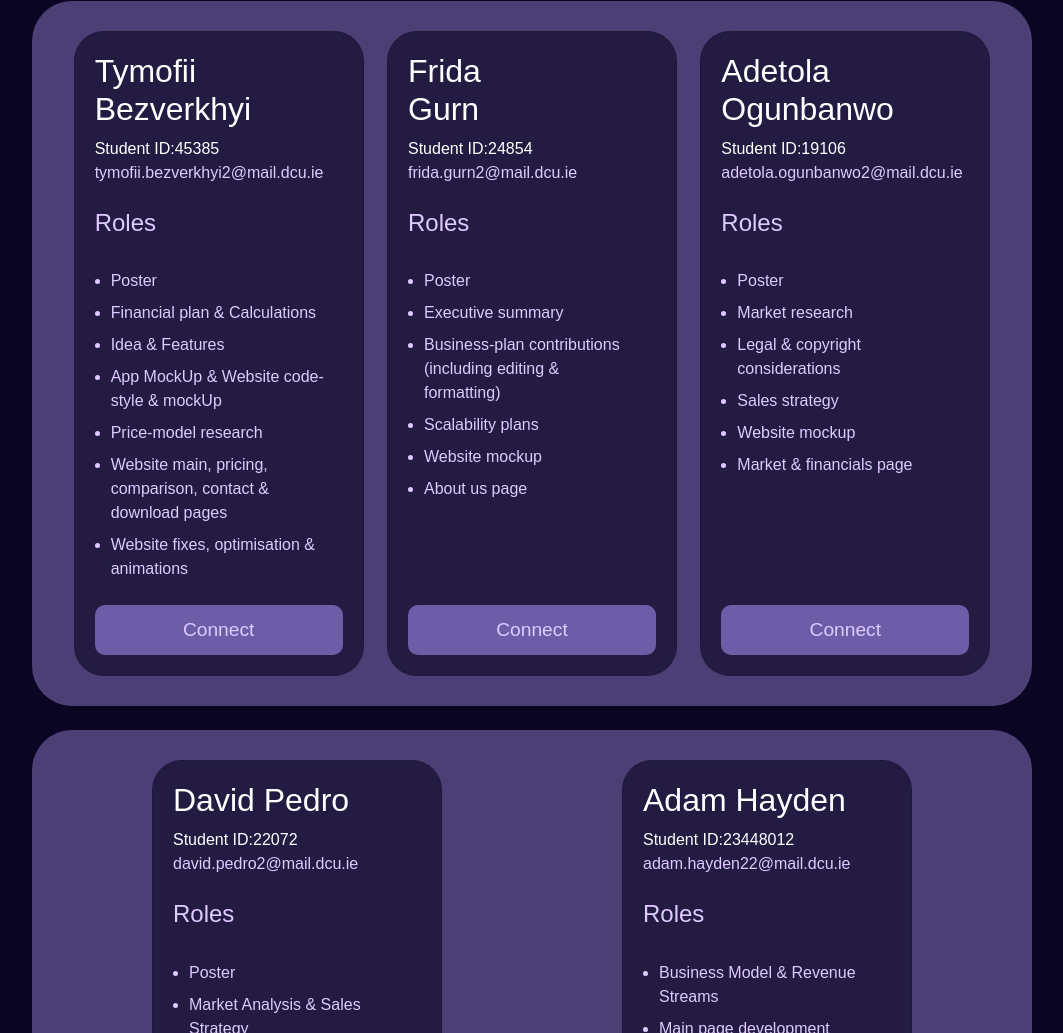
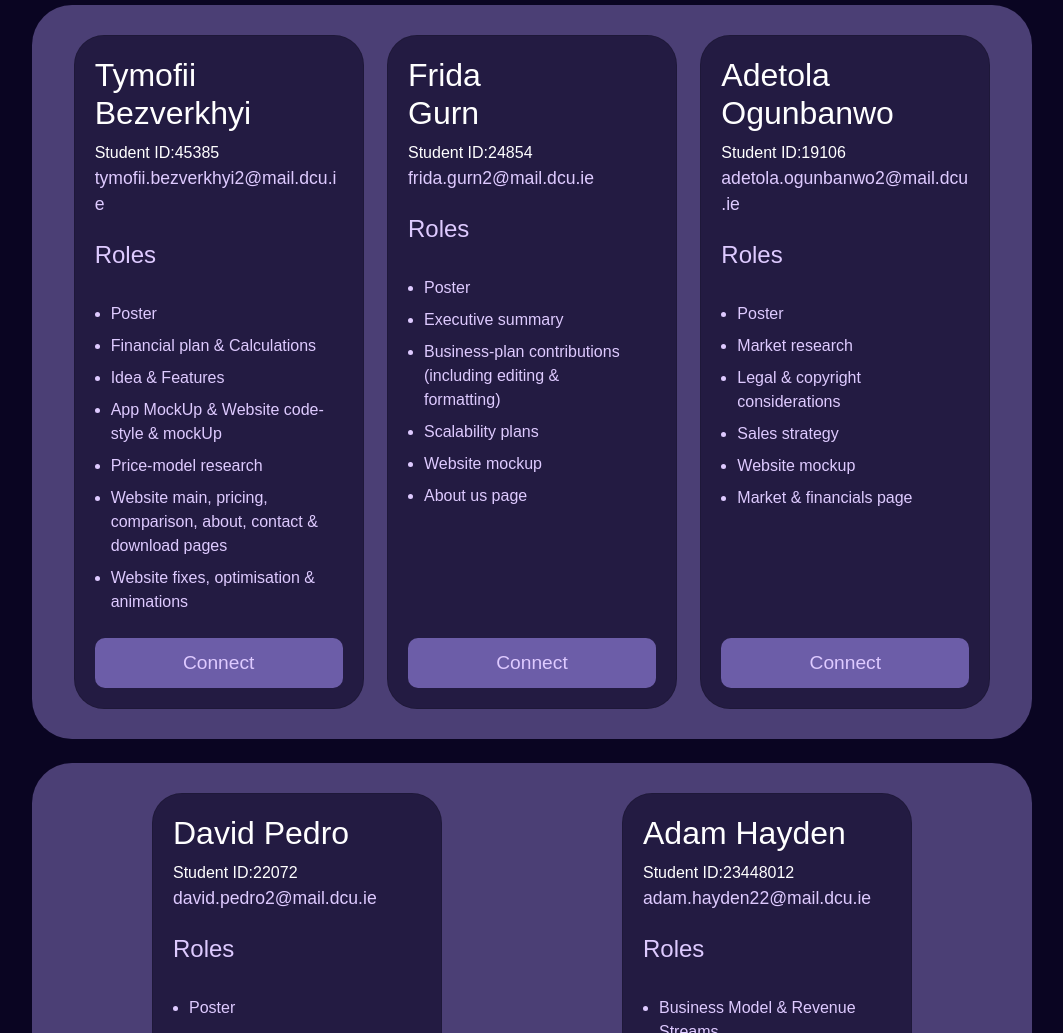
Before and after one commit to queeeety/TapToFind-DIME, a website: page about.html in a window 1280 px wide. Shown: the part 3305-4338 px from the top of the page, without its empty margins (108-1171 px from the left). Drawn offline with nearby package versions, Linux system fonts and the light colour scheme; a web font is replaced by a local one.

Commit message:
about fixed

```diff
--- a/about.html
+++ b/about.html
@@ -130,7 +130,7 @@
                 <li>Idea & Features</li>
                 <li>App MockUp & Website code-style & mockUp</li>
                 <li>Price-model research</li>
-                <li>Website main, pricing, comparison, contact & download pages</li>
+                <li>Website main, pricing, comparison, about, contact & download pages</li>
                 <li>Website fixes, optimisation & animations</li>
             </ul>
 
@@ -207,7 +207,6 @@
                 <li>Business Model & Revenue Streams</li>
                 <li>Main page development</li>
             </ul>
-
             <a class="btn pricing-button" href="mailto:adam.hayden22@mail.dcu.ie">Connect</a>
         </div>
     </div>
--- a/styles/styles.css
+++ b/styles/styles.css
@@ -16,7 +16,7 @@ h1 {
     transition: transform 0.3s ease-in;
 }
 
-.resizable ul {
+.resizable{
     margin: 10px;
 }
 
@@ -544,6 +544,18 @@ form {
     opacity: 0.7;
 }
 
+.email {
+    font-weight: normal;
+    font-size: 1.1rem;
+
+}
+.email:hover {
+    color: white;
+    text-decoration: none;
+    background: transparent !important;
+
+}
+
 /* Media Queries */
 @media screen and (max-width: 800px) {
     .hidden-column {
```
